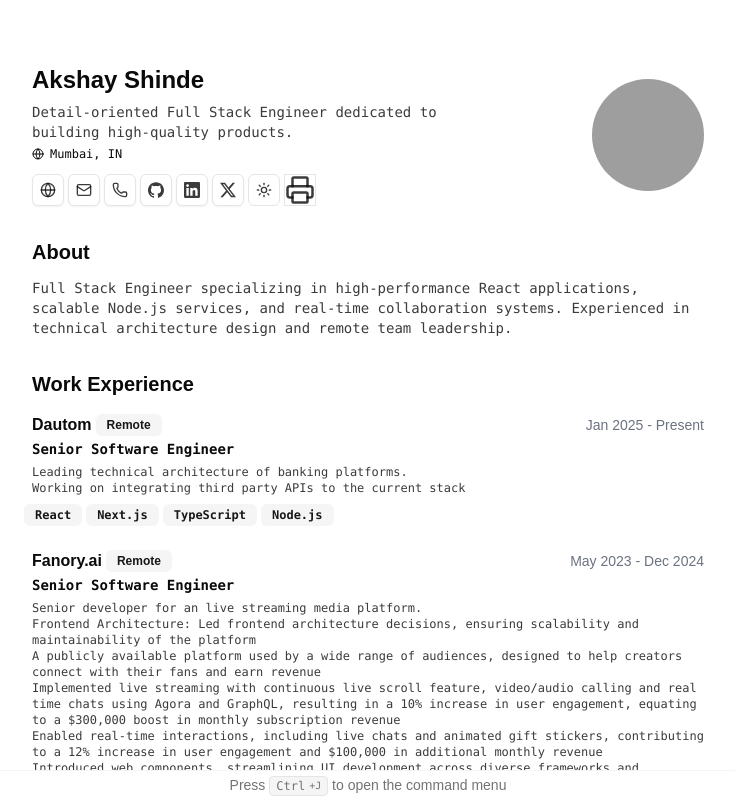
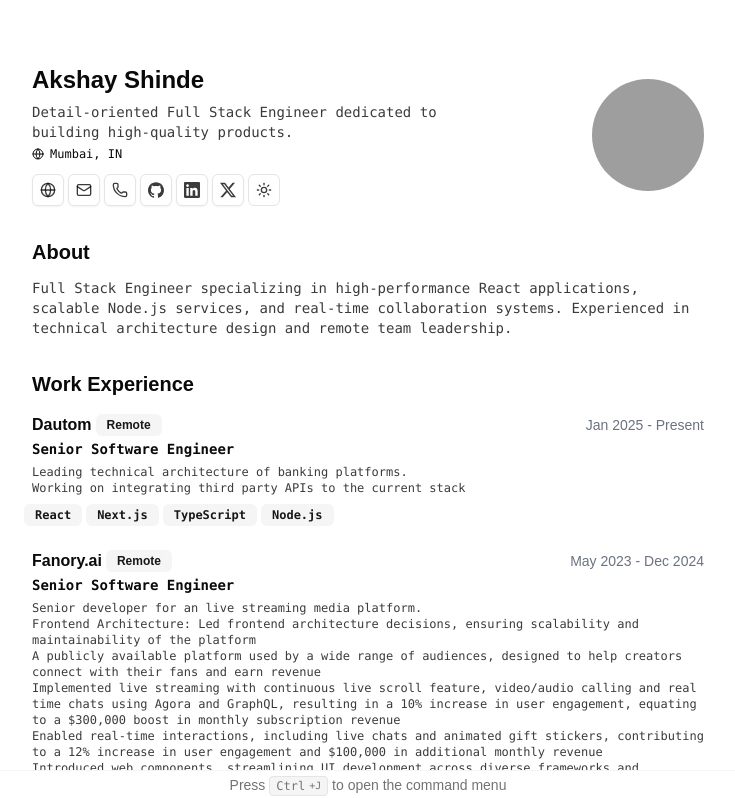
Before and after one commit to blazedglimmer/resume.me, a Next.js app: page / in a window 1280 px wide. Shown: the top 798 px of the page, without its empty margins (272-1007 px from the left). Built offline with nearby package versions, Linux system fonts and the light colour scheme; grey boxes are pictures that could not be loaded.

Commit message:
Comment the printer code from header for now

```diff
--- a/components/sections/header.tsx
+++ b/components/sections/header.tsx
@@ -1,4 +1,4 @@
-import { GlobeIcon, MailIcon, PhoneIcon, Printer } from 'lucide-react';
+import { GlobeIcon, MailIcon, PhoneIcon } from 'lucide-react';
 import { Button } from '@/components/ui/button';
 import { ModeToggle } from '@/components/mode-toggle';
 import { Avatar, AvatarFallback, AvatarImage } from '@/components/ui/avatar';
@@ -94,7 +94,7 @@ function ContactButtons({ contact, personalWebsiteUrl }: ContactButtonsProps) {
         />
       ))}
       <ModeToggle className="h-8 w-8 border dark:border-neutral-600" />
-      <Printer className="h-8 w-8 border dark:border-neutral-600" size={12} />
+      {/* <Printer className="h-8 w-8 border dark:border-neutral-600" size={12} /> */}
     </div>
   );
 }
```
